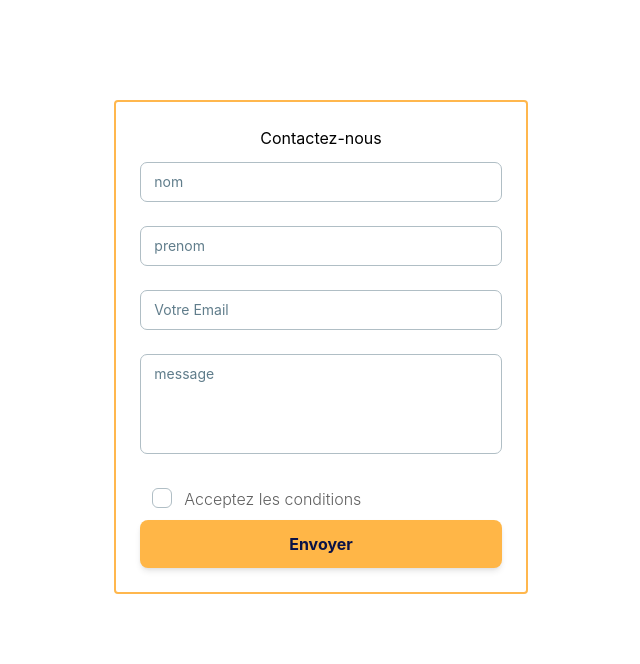
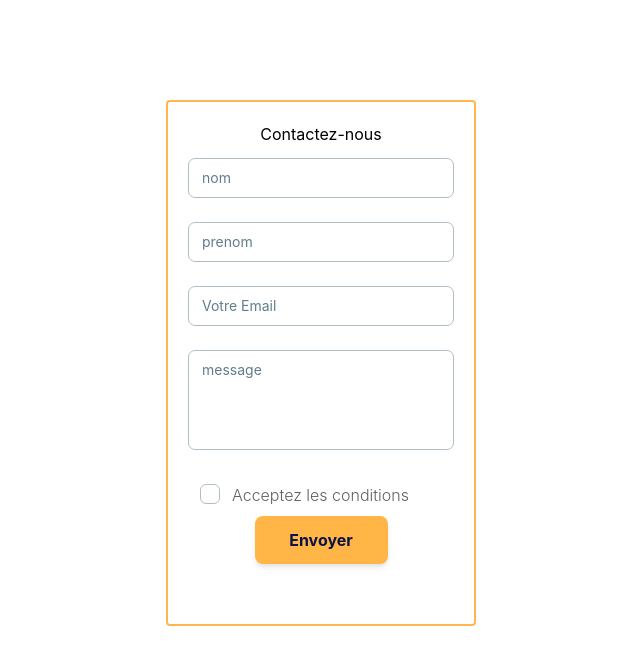
Before and after one commit to kersolo/ManagEvent_front, a React (Vite) app: page /contactez-nous in a window 1280 px wide. Shown: the top 664 px of the page, without its empty margins (319-959 px from the left). Built offline with nearby package versions, Linux system fonts and the light colour scheme.

Commit message:
EVENT_DEVPUNK-HomePage+LoginPage+ContactForm

```diff
--- a/src/pages/ContctUs/Contact.tsx
+++ b/src/pages/ContctUs/Contact.tsx
@@ -17,16 +17,15 @@ const dataSchema = yup.object({
 
 export default function Contact() {
 
-    const [form, setForm] = useState<ContactForm>({
-        nom: "",
-        prenom: "",
-        email: "",
-        message: "",
-        checkbox: false,
-    });
 
     const { register, handleSubmit, formState: { errors } } = useForm<ContactForm>({
-        defaultValues: form,
+        defaultValues: {
+            nom: "",
+            prenom: "",
+            email: "",
+            message: "",
+            checkbox: false,
+        },
         resolver: yupResolver(dataSchema),
     });
 
@@ -39,22 +38,25 @@ export default function Contact() {
         <>
             <div className= "flex flex-col justify-items-center ">
                 <div className=" mt-10">
-                <form className=" p-5" onSubmit={handleSubmit(onSubmit)} >
-                    <div className="sm:w-full md:w-7/12 md:mx-auto lg:w-4/12 lg:mx-auto border-2 border-orange-300 rounded p-6 mt-10">
+                <form className="p-5" onSubmit={handleSubmit(onSubmit)} >
+                    <div className="sm:w-7/12 sm:mx-auto md:w-5/12 md:mx-auto lg:w-4/12 lg:mx-auto border-2 xl:w-3/12 xl:mx-auto border-orange-300 rounded p-5 mt-10">
                         <h2 className="mb-3 flex justify-center">Contactez-nous</h2>
                         <div className="mb-1 flex flex-col gap-3">
-                            <Input  {...register("nom")} type="text" label="nom" name="nom" />
+                            <Input  onPointerEnterCapture={undefined} onPointerLeaveCapture={undefined} crossOrigin={undefined} {...register("nom")} type="text" label="nom" name="nom" />
                             <small className="text-sm text-red-500">{errors.nom?.message}</small>
-                            <Input  {...register("prenom")} type="text" label="prenom" name="prenom" />
+                            <Input  onPointerEnterCapture={undefined} onPointerLeaveCapture={undefined} crossOrigin={undefined} {...register("prenom")} type="text" label="prenom" name="prenom" />
                             <small className="text-sm text-red-500">{errors.prenom?.message}</small>
-                            <Input {...register("email",)} label="Votre Email" type="email" name="email" />
+                            <Input onPointerEnterCapture={undefined} onPointerLeaveCapture={undefined} crossOrigin={undefined} {...register("email")} label="Votre Email" type="email" name="email" />
                             <small className="text-sm text-red-500">{errors.email?.message}</small>
-                            <Textarea  {...register("message")} label="message" name="message" />
+                            <Textarea  onPointerEnterCapture={undefined} onPointerLeaveCapture={undefined} {...register("message")} label="message" name="message" />
                             <small className="text-sm text-red-500">{errors.message?.message}</small>
                         </div>
-                        <Checkbox type="checkbox" {...register("checkbox")} label="Acceptez les conditions" name="checkbox" /><br />
-                        <small className="text-sm text-red-500">{errors.checkbox?.message}</small>
-                        <ButtonDefault type="submit">Envoyer</ButtonDefault>
+                        <Checkbox onPointerEnterCapture={undefined} onPointerLeaveCapture={undefined} crossOrigin={undefined} type="checkbox" {...register("checkbox")} label="Acceptez les conditions" name="checkbox" /><br />
+                            <small className="text-sm text-red-500">{errors.checkbox?.message}</small>
+                        <div className="sm:w-8/12 sm:mx-auto md:w-7/12 md:mx-auto lg:w-6/12 lg:mx-auto mb-10">
+                            <ButtonDefault type="submit">Envoyer</ButtonDefault>
+                        </div>
+
                     </div>
                 </form>
                 </div>
--- a/src/pages/Home/Homepage.tsx
+++ b/src/pages/Home/Homepage.tsx
@@ -8,26 +8,29 @@ export default function Homepage() {
     return (
         <>
             <div className="homepage">
+
                 <div className="flex flex-col">
-                <h1 className="text-white mx-auto font-bold mt-20">Manag'Event</h1>
-                <p className="text-justify text-white sm:w-10/12 sm:mx-auto  md:w-8/12 md:mx-auto lg:w-6/12 lg:mx-auto mt-10 mb-10">Lorem ipsum dolor sit amet consectetur adipisicing elit. Voluptatum neque in vel quod fuga illo sequi voluptate et voluptatibus dolor temporibus distinctio, expedita nam, eum soluta. Quaerat cupiditate, corporis quod iure pariatur sed animi quam aliquam, delectus esse assumenda incidunt quos voluptates in accusamus, nesciunt voluptate? Tenetur nobis fuga sapiente tempora similique quos odio hic voluptatibus debitis dicta corporis in, soluta, ut nisi beatae pariatur iusto sint omnis quam, aut autem! !</p>
+                    <h1 className="text-white mx-auto font-bold py-10">Manag'Event</h1>
+                    <p className="text-justify text-white sm:w-10/12 sm:mx-auto  md:w-7/12 md:mx-auto lg:w-5/12 lg:mx-auto xl:w-4/12 xl:mx-auto py-2 p-2">Lorem ipsum dolor sit amet consectetur adipisicing elit. Voluptatum neque in vel quod fuga illo sequi voluptate et voluptatibus dolor temporibus distinctio, expedita nam, eum soluta. Quaerat cupiditate, corporis quod iure pariatur sed animi quam aliquam, delectus esse assumenda incidunt quos voluptates in accusamus, nesciunt voluptate? Tenetur nobis fuga sapiente tempora similique quos odio hic voluptatibus debitis dicta corporis in, soluta, ut nisi beatae pariatur iusto sint omnis quam, aut autem! !</p>
                 </div>
-            <div className="sm:w-4/12 sm:mx-auto md:w-3/12 md:mx-auto lg:w-2/12 lg:mx-auto mt-5 mb-2">
+                <div className="mb-5 mt-5">
+                    <div className="sm:w-4/12 sm:mx-auto md:w-3/12 md:mx-auto lg:w-3/12 lg:mx-auto xl:w-2/12 xl:mx-auto mb-2">
                         <ButtonDefault >
                             Se connecter
                         </ButtonDefault>
                     </div>
-            <div className="sm:w-4/12 sm:mx-auto md:w-3/12 md:mx-auto lg:w-2/12 lg:mx-auto mb-10">
+                    <div className="sm:w-4/12 sm:mx-auto md:w-3/12 md:mx-auto lg:w-3/12 lg:mx-auto xl:w-2/12 xl:mx-auto">
                         <ButtonDefault>
                             S'inscrire
                         </ButtonDefault>
                     </div>
-            <div className="flex justify-center mx-auto mt-10">
+                </div>
+
+                <div className="flex justify-center mx-auto">
                     <Link to="" className="border-b-2 text-white">
                         Contactez-nous
                     </Link>
                 </div>
-
             </div>
         </>
     )
--- a/src/pages/Login/Login.tsx
+++ b/src/pages/Login/Login.tsx
@@ -4,7 +4,6 @@ import { Link } from "react-router-dom";
 import { useForm } from "react-hook-form";
 import { yupResolver } from "@hookform/resolvers/yup";
 import * as yup from "yup"
-import { useState } from "react";
 import { LoginForm } from "../../services/interfaces/LoginForm";
 
 
@@ -23,20 +22,18 @@ const dataSchema = yup.object({
 
 export default function Login() {
 
-    const [form, setForm] = useState<LoginForm>({
-        email: "",
-        password: "",
-        checkbox: false
-    });
-
 
     const { register, handleSubmit, formState: { errors } } = useForm<LoginForm>({
-        defaultValues: form,
+        defaultValues: {
+            email: "",
+            password: "",
+            checkbox: false,
+        },
         resolver: yupResolver(dataSchema),
     });
 
     //console.log(errors);
-    const onSubmit = (values: LoginForm) => {
+    const onSubmit = (values: LoginForm): void => {
         console.log(values);
     }
 
@@ -45,17 +42,17 @@ export default function Login() {
             <div className="flex flex-col justify-items-center ">
                 <div className=" mt-10">
                     <form className=" p-5" onSubmit={handleSubmit(onSubmit)} >
-                        <div className="sm:w-full md:w-6/12 md:mx-auto lg:w-4/12 lg:mx-auto border-2 border-orange-300 rounded p-6 mt-10">
+                        <div className="sm:w-full md:w-6/12 md:mx-auto lg:w-4/12 lg:mx-auto xl:w-3/12 xl:mx-auto border-2 border-orange-300 rounded p-6 mt-10">
                             <h2 className="mb-3 flex justify-center">Connexion</h2>
                             <div className="mb-1 flex flex-col gap-3">
-                                <Input {...register("email",)} label="Votre Email" type="email" name="email" />
+                                <Input onPointerEnterCapture={undefined} onPointerLeaveCapture={undefined} crossOrigin={undefined} {...register("email")} label="Votre Email" type="email" name="email" />
                                 <small className="text-sm text-red-500">{errors.email?.message}</small>
-                                <Input  {...register("password")} type="password" label="Mot de passe" name="mot de passe" />
+                                <Input  onPointerEnterCapture={undefined} onPointerLeaveCapture={undefined} crossOrigin={undefined} {...register("password")} type="password" label="Mot de passe" name="mot de passe" />
                                 <small className="text-sm text-red-500">{errors.password?.message}</small>
                             </div>
                             <div className="flex flex-col justify-center items-center gap-1">
                                 <div className="">
-                                    <Checkbox type="checkbox"  {...register("checkbox")} label="Se souvenir de moi" name="checkbox" /><br />
+                                    <Checkbox onPointerEnterCapture={undefined} onPointerLeaveCapture={undefined} crossOrigin={undefined} type="checkbox" {...register("checkbox")} label="Se souvenir de moi" name="checkbox" /><br />
                                     <small className="text-sm text-red-500">{errors.checkbox?.message}</small>
                                 </div>
                                 <div className="mb-3">
@@ -66,7 +63,7 @@ export default function Login() {
                             <ButtonDefault type="submit">Se connecter</ButtonDefault>
                             </div>
                             <div>
-                                <Typography color="gray" className="mt-4 text-center font-normal">
+                                <Typography color="gray" className="mt-4 text-center font-normal" placeholder={undefined} onPointerEnterCapture={undefined} onPointerLeaveCapture={undefined}>
                                     Vous n'avez pas de compte?
                                     <Link to="" className="font-medium text-gray-900">Inscrivez-vous</Link>
                                 </Typography>
```
Lines whose indentation alone changed are shown as unchanged.
